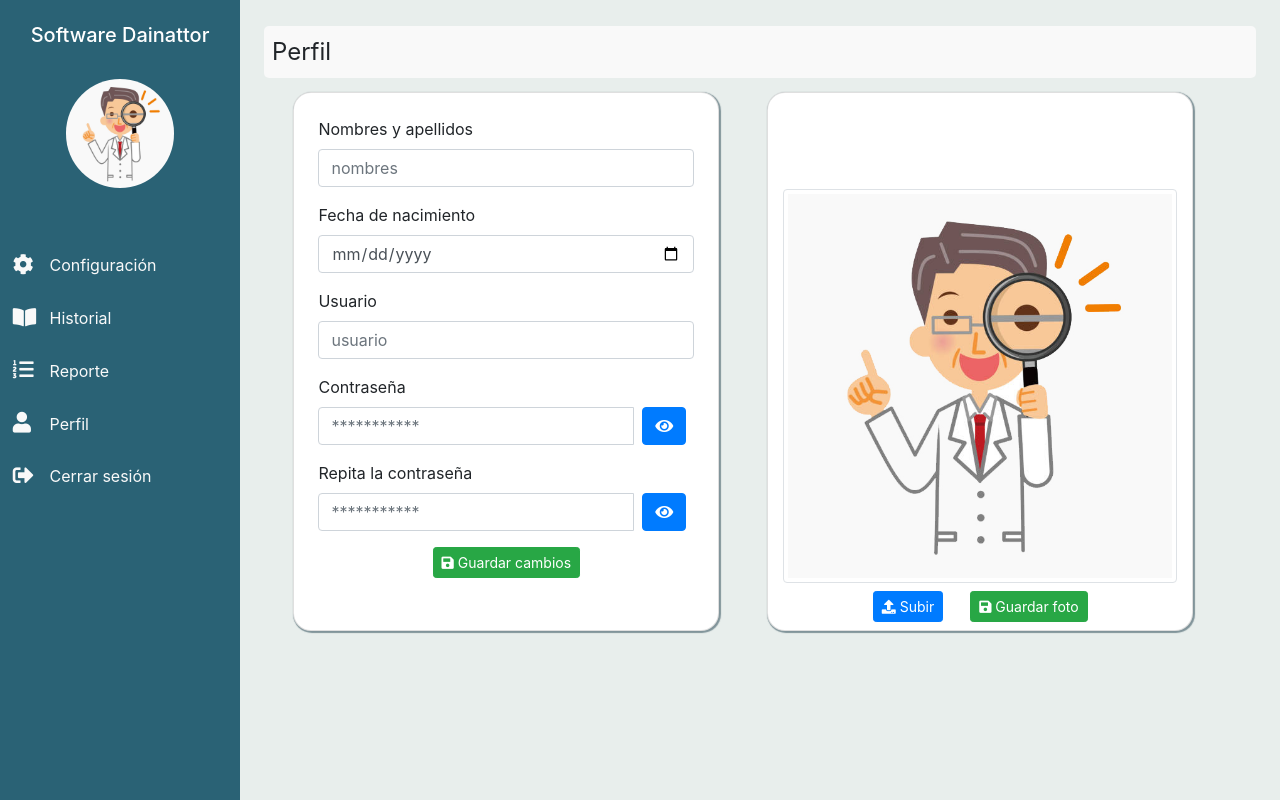
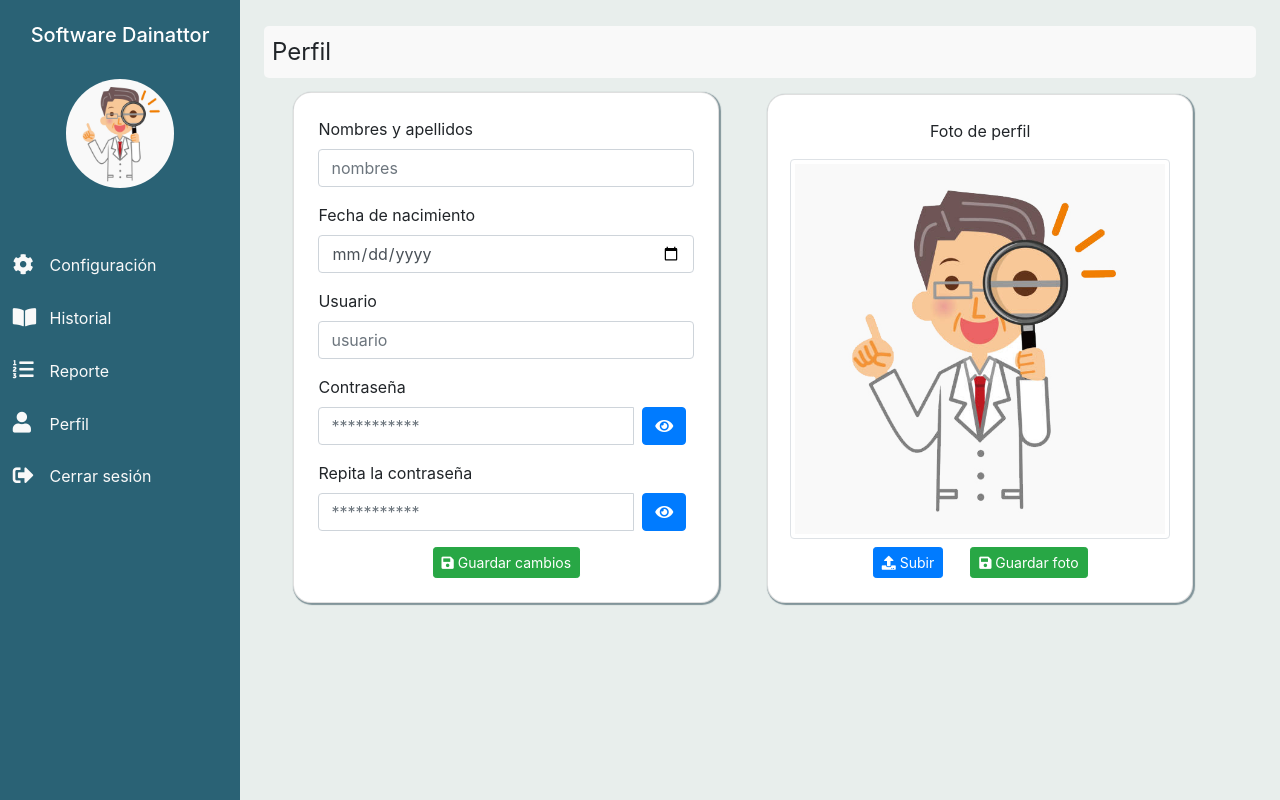
Before and after one commit to CarlosAlmeida2000/AppWebDainattor, a Django app: template Persona/templates/perfil.html in a window 1280 px wide. Run offline with Django 3.2, Linux system fonts and the light colour scheme; the template is opened without the code that fills it, so the values that code supplies are empty; some libraries are stand-ins or nearby versions.

Commit message:
Validando

```diff
--- a/Monitoreo/templates/reporte.html
+++ b/Monitoreo/templates/reporte.html
@@ -11,7 +11,7 @@
 <div class="titulo">Reporte</div>
 <div class="row">
     <div class="col-sm-7 card border-sombra left-2">
-        <canvas id="grafica-expresiones"></canvas>
+        <canvas class="mt-5" id="grafica-expresiones"></canvas>
     </div>
     <div class="mx-1 col-sm-4 card border-sombra left-2 mx-4">
         <div class="p-5 row">
--- a/Persona/templates/perfil.html
+++ b/Persona/templates/perfil.html
@@ -62,17 +62,19 @@
             </div>
         </form>
     </div>
-    <div class="col-md-5 card border-sombra left-2 mt-2 mx-4">
-        <form method="POST" class="text-center mt-5" id="formGuardarFoto" enctype="multipart/form-data">
+    <div class="col-md-5 card border-sombra left-2 mx-4">
+        <label for="foto-usuario" class="form-label mt-4 text-center">Foto de perfil</label>
+
+        <form method="POST" class="text-center mt-2" id="formGuardarFoto" enctype="multipart/form-data">
             {% csrf_token %}
             {% if request.session.fotoPerfil %}
-            <img id="foto-usuario" src="{{ request.session.fotoPerfil }}" class="img-thumbnail img-fluid mt-5"
-                name="foto" style="max-height: 400px;">
+            <img id="foto-usuario" src="{{ request.session.fotoPerfil }}" class="img-thumbnail img-fluid"
+                name="foto" style="max-height: 380px;">
             {% else %}
-            <img id="foto-usuario" src="{% static 'img/doctor.jpg' %}" class="img-thumbnail img-fluid mt-5" name="foto"
-                style="max-height: 400px;">
+            <img id="foto-usuario" src="{% static 'img/doctor.jpg' %}" class="img-thumbnail img-fluid" name="foto"
+                style="max-height: 380px;">
             {% endif %}
-            <div>
+            <div class="mb-2">
                 <label for="nuestroinput" class="btn btn-primary btn-sm mt-2" title="Subir"><i
                         class="fas fa-upload"></i>
                     Subir</label>
--- a/static/js/dainattor/configuracion.js
+++ b/static/js/dainattor/configuracion.js
@@ -88,6 +88,8 @@ switchMonitoreo.addEventListener('click', function () {
         detenerVideo()
         reiniciarCronometro()
         document.querySelector("#switchEntrenamiento").removeAttribute("disabled")
+        $("#icono-exprexion").html('<i class="fas fa-smile-beam"></i> <i class="fas fa-search"></i>');
+        $("#estado-monitoreo").text('')
         $("#seccion-monitoreo").addClass("d-none");
     }
 });
```
